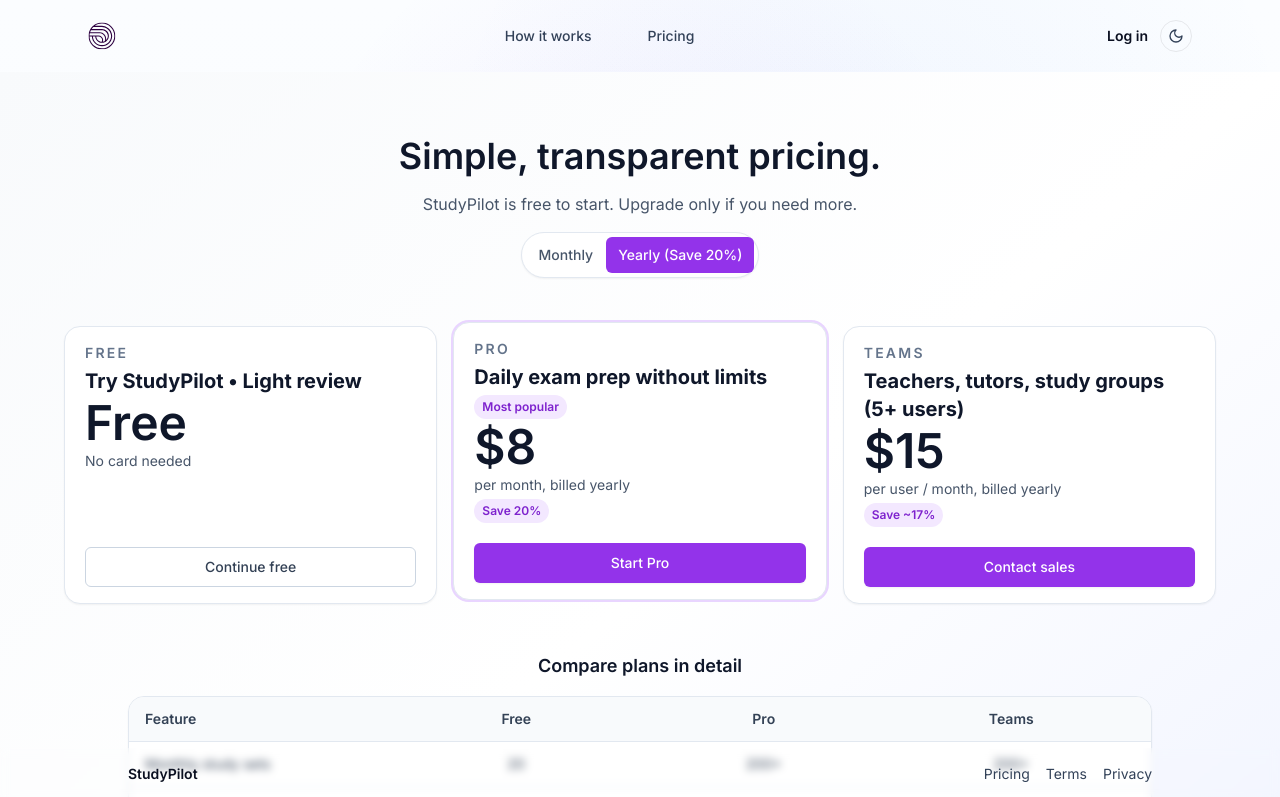
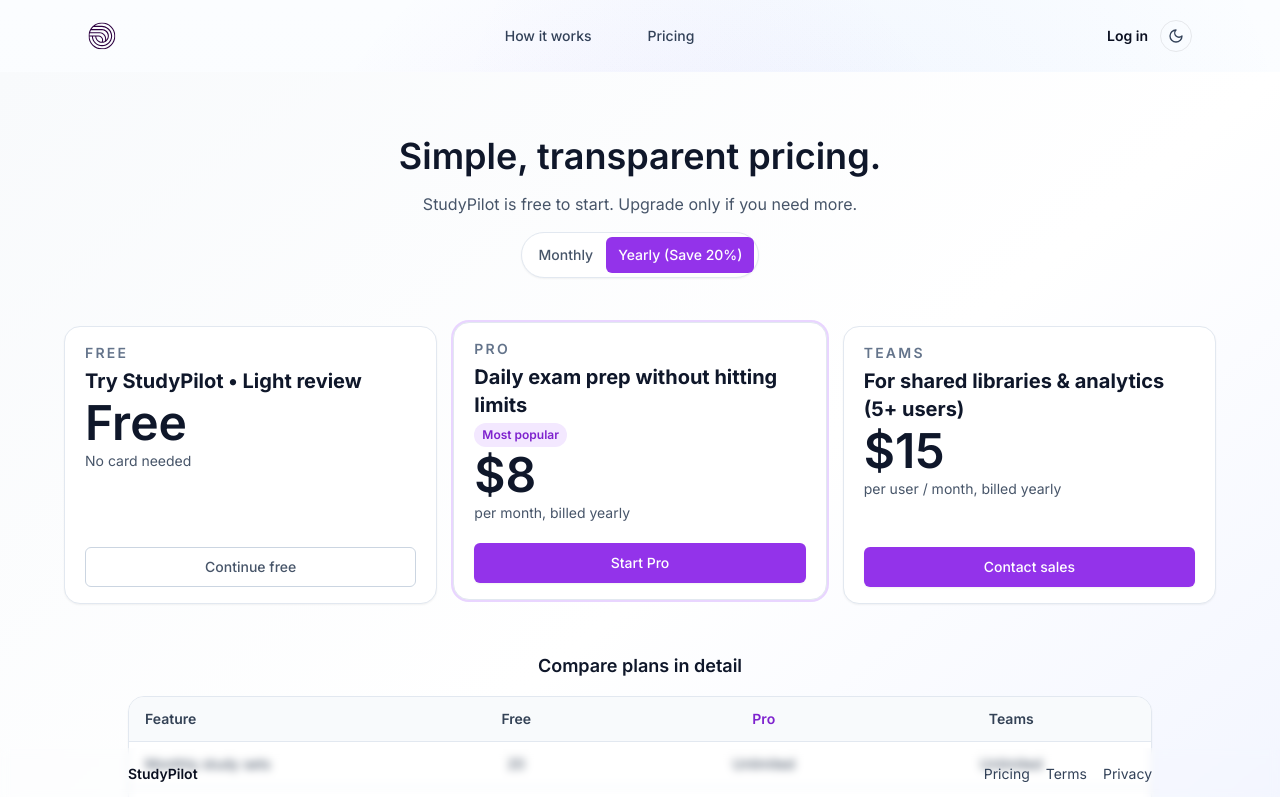
Before and after one commit to sirbxueonline-arch/phsionline-app, a Next.js app: page /pricing in a window 1280 px wide. Shown: the top 797 px of the page. Built offline with nearby package versions, Linux system fonts and the light colour scheme; no server answers.

Commit message:
Tighten headlines, CTAs, and table to push Pro

```diff
--- a/app/pricing/page.tsx
+++ b/app/pricing/page.tsx
@@ -29,7 +29,7 @@
   },
   {
     name: "Pro",
-    audience: "Daily exam prep without limits",
+    audience: "Daily exam prep without hitting limits",
     priceMonthly: "$10",
     priceYearly: "$8",
     badge: "Most popular",
@@ -43,7 +43,7 @@
   },
   {
     name: "Teams",
-    audience: "Teachers, tutors, study groups (5+ users)",
+    audience: "For shared libraries & analytics (5+ users)",
     priceMonthly: "$18",
     priceYearly: "$15",
     features: [
@@ -79,16 +79,6 @@
       <div className="space-y-1">
         <p className="text-5xl font-semibold text-slate-900">{price}</p>
         <p className="text-sm text-slate-600">{interval}</p>
-        {billing === "yearly" && plan.name === "Pro" && (
-          <span className="inline-flex items-center rounded-full bg-purple-100 px-2 py-1 text-xs font-semibold text-purple-700">
-            Save 20%
-          </span>
-        )}
-        {billing === "yearly" && plan.name === "Teams" && (
-          <span className="inline-flex items-center rounded-full bg-purple-100 px-2 py-1 text-xs font-semibold text-purple-700">
-            Save ~17%
-          </span>
-        )}
       </div>
     );
   };
@@ -153,7 +143,7 @@
                   className={
                     plan.cta.variant === "default"
                       ? "w-full bg-purple-600 text-white hover:bg-purple-700 shadow-sm"
-                      : "w-full border border-slate-300 text-slate-700 hover:border-slate-400"
+                      : "w-full border border-slate-300 text-slate-600 hover:border-slate-400"
                   }
                 >
                   {plan.cta.label}
@@ -170,12 +160,12 @@
           <div className="grid grid-cols-4 border-b border-slate-200 bg-slate-50 px-4 py-3 text-sm font-semibold text-slate-700">
             <span>Feature</span>
             <span className="text-center">Free</span>
-            <span className="text-center">Pro</span>
+            <span className="text-center text-purple-700">Pro</span>
             <span className="text-center">Teams</span>
           </div>
           <div className="divide-y divide-slate-200 text-sm text-slate-700">
             {[
-              { label: "Monthly study sets", values: ["20", "200+", "200+"] },
+              { label: "Monthly study sets", values: ["20", "Unlimited", "Unlimited"] },
               { label: "Faster generation", values: ["–", "✓", "✓"] },
               { label: "Exam-format customization", values: ["–", "✓", "✓"] },
               { label: "Collaboration", values: ["–", "–", "✓"] },
```
